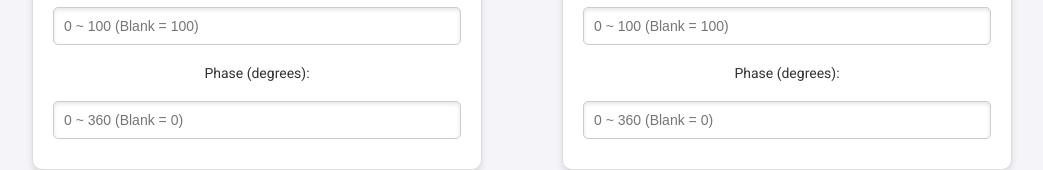
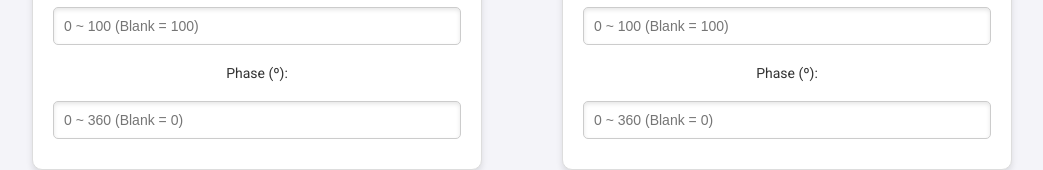
Before and after one commit to Cho-WH/MultiFreqGen, a plain HTML site: page index.html in a window 1280 px wide. Shown: the part 311-481 px from the top of the page, without its empty margins (118-1161 px from the left). Drawn offline with Linux system fonts and the light colour scheme.

Commit message:
Update index.html

```diff
--- a/index.html
+++ b/index.html
@@ -16,7 +16,7 @@
             <input type="number" id="leftFreq" placeholder="20 ~ 21000 (Blank = 440)">
             <label for="leftVolume">Volume (%):</label>
             <input type="number" id="leftVolume" placeholder="0 ~ 100 (Blank = 100)">
-            <label for="leftPhase">Phase (degrees):</label>
+            <label for="leftPhase">Phase (º):</label>
             <input type="number" id="leftPhase" placeholder="0 ~ 360 (Blank = 0)">
         </div>
 
@@ -26,7 +26,7 @@
             <input type="number" id="rightFreq" placeholder="20 ~ 21000 (Blank = 440)">
             <label for="rightVolume">Volume (%):</label>
             <input type="number" id="rightVolume" placeholder="0 ~ 100 (Blank = 100)">
-            <label for="rightPhase">Phase (degrees):</label>
+            <label for="rightPhase">Phase (º):</label>
             <input type="number" id="rightPhase" placeholder="0 ~ 360 (Blank = 0)">
         </div>
     </div>
```
